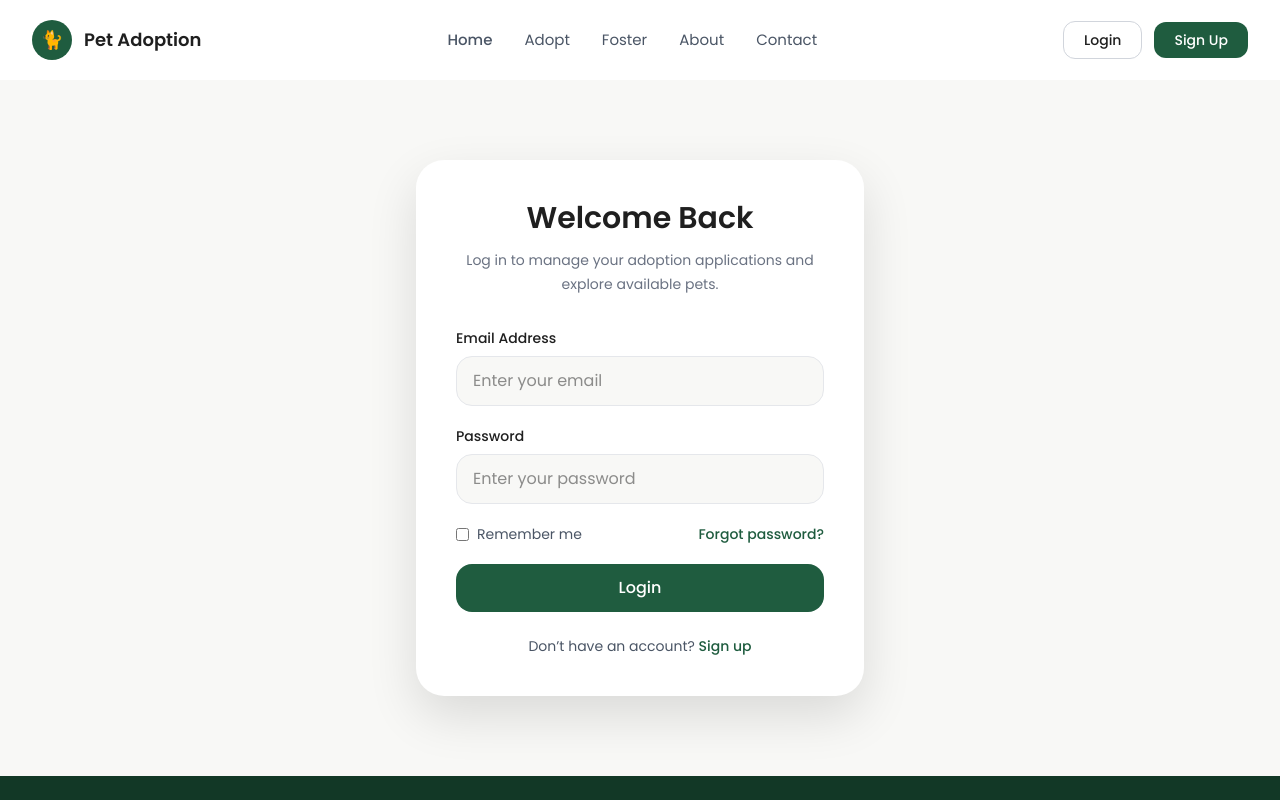
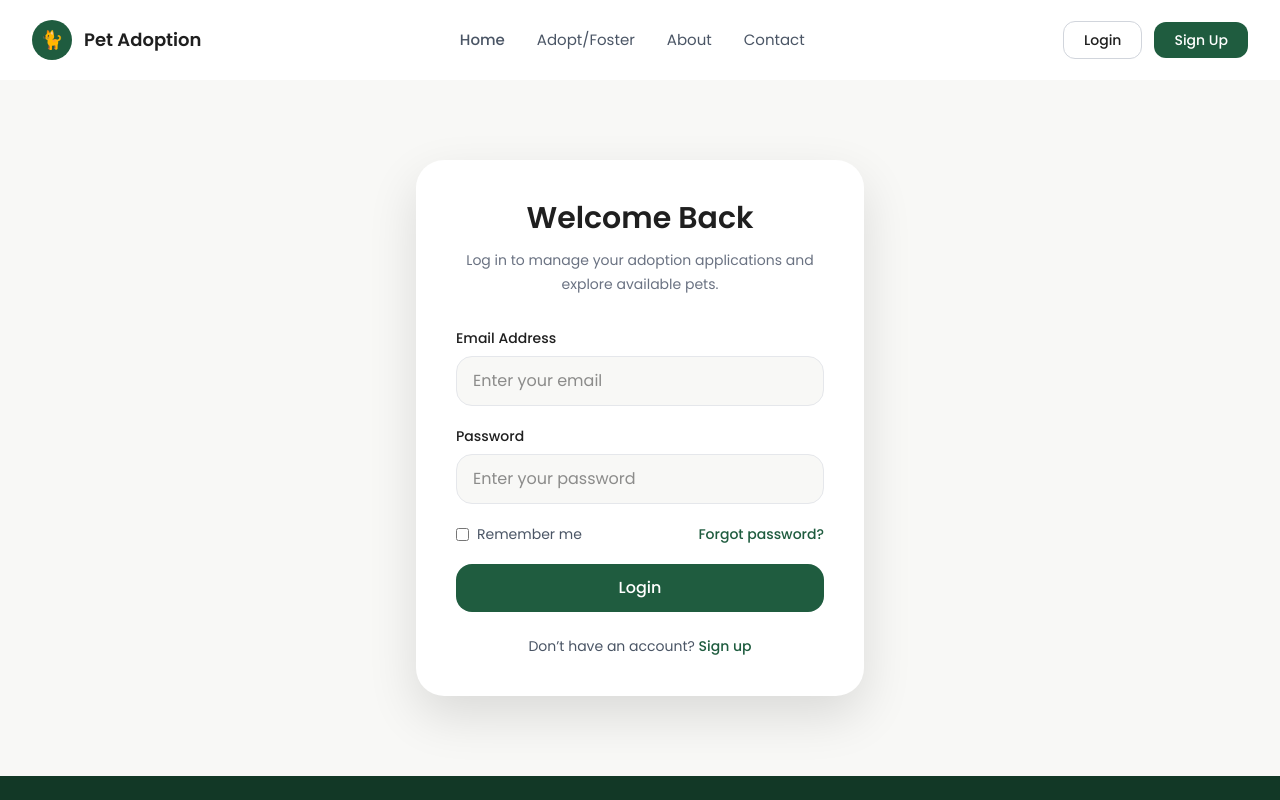
Before and after one commit to AalveeAhtav/pet-adoption, a React (Vite) app in the folder frontend/: page /login in a window 1280 px wide. Shown: the top 800 px of the page. Built offline with nearby package versions, Linux system fonts and the light colour scheme.

Commit message:
merged adopt and foster together

```diff
--- a/frontend/src/components/Navbar.jsx
+++ b/frontend/src/components/Navbar.jsx
@@ -39,7 +39,7 @@ function Navbar() {
                         )}
                     </NavLink>
 
-                    {/* Adopt */}
+                    {/* Adopt/Foster */}
                     <div className="relative group">
                         <NavLink
                             to="/pets"
@@ -53,7 +53,7 @@ function Navbar() {
                         >
                             {({ isActive }) => (
                                 <>
-                                    Adopt
+                                    Adopt/Foster
                                     <span
                                         className={`absolute left-0 -bottom-1 h-[2px] w-full bg-[#1f5c3f] origin-left transition-transform duration-300 ${
                                             isActive ? "scale-x-100" : "scale-x-0 group-hover:scale-x-100"
@@ -75,34 +75,11 @@ function Navbar() {
                                 to="/login"
                                 className="block rounded-lg px-4 py-3 text-sm text-gray-700 transition-colors duration-200 hover:bg-gray-100 hover:text-[#1f5c3f]"
                             >
-                                Your adoption applications
+                                Your applications
                                 <span className="ml-2 text-xs text-gray-400">(log in required)</span>
                             </Link>
                         </div>
                     </div>
-
-                    {/* Foster */}
-                    <NavLink
-                        to="/foster"
-                        className={({ isActive }) =>
-                            `group relative transition-colors duration-200 ${
-                                isActive
-                                    ? "text-[#1f5c3f]"
-                                    : "text-gray-600 hover:text-[#1f5c3f]"
-                            }`
-                        }
-                    >
-                        {({ isActive }) => (
-                            <>
-                                Foster
-                                <span
-                                    className={`absolute left-0 -bottom-1 h-[2px] w-full bg-[#1f5c3f] origin-left transition-transform duration-300 ${
-                                        isActive ? "scale-x-100" : "scale-x-0 group-hover:scale-x-100"
-                                    }`}
-                                ></span>
-                            </>
-                        )}
-                    </NavLink>
 
                     {/* About */}
                     <NavLink
--- a/frontend/src/pages/Home.jsx
+++ b/frontend/src/pages/Home.jsx
@@ -62,7 +62,7 @@ function Home() {
             },
         ];
 
-    //steps for the adoption process
+    //steps for the adoption and foster process
     const adoptionSteps = [
             {
             number: "01",
@@ -76,8 +76,8 @@ function Home() {
             },
             {
             number: "03",
-            title: "Start Adopting",
-            text: "Submit your application and begin the adoption process with confidence.",
+            title: "Start Applying",
+            text: "Submit your application and begin the adoption or foster process with confidence.",
             },
         ];
 
@@ -157,10 +157,10 @@ function Home() {
                                 </button>
 
                                 <button
-                                    onClick={() => navigate("/pets?purpose=adoption")}
+                                    onClick={() => navigate("/pets")}
                                     className="rounded-2xl border border-white px-6 py-3 font-medium text-white hover:bg-white hover:text-[#1f5c3f] cursor-pointer"
                                 >
-                                    Start Adopting
+                                    Start Adopting/Fostering
                                 </button>
                             </div>
                         </div>
@@ -234,7 +234,7 @@ function Home() {
 
                 {/* adoption steps section. It explains the steps involved in the adoption process with descriptions. */}
                 <section className="mx-auto max-w-7xl px-8 pb-24">
-                    <h2 className="text-3xl font-semibold">How Adoption Works</h2>
+                    <h2 className="text-3xl font-semibold">How Adoption/Foster Works</h2>
 
                     <div className="mt-10 grid gap-6 md:grid-cols-3">
                         {adoptionSteps.map((step) => (
@@ -258,7 +258,7 @@ function Home() {
                     <div className="rounded-[28px] bg-[#1f5c3f] px-8 py-12 text-white">
                         <h2 className="text-3xl font-semibold">Why Choose Us?</h2>
                         <p className="mt-4 max-w-6xl leading-8 text-white/85">
-                            We are dedicated to connecting loving homes with pets in need. Our platform offers a wide variety of adoptable pets, easy-to-use search filters, and a supportive adoption process. Join our community of pet lovers and give a deserving pet a forever home today!
+                            We are dedicated to connecting loving homes with pets in need. Our platform offers a wide variety of adoptable pets, easy-to-use search filters, and a supportive adoption and foster process. Join our community of pet lovers and give a deserving pet a forever home today!
                         </p>
                     </div>
                 </section>
```
